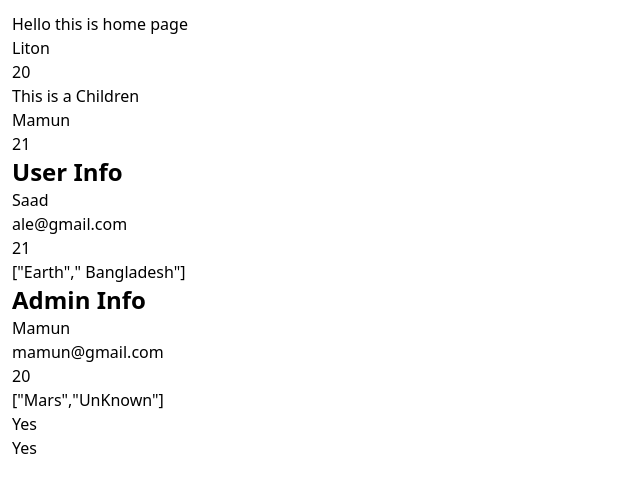
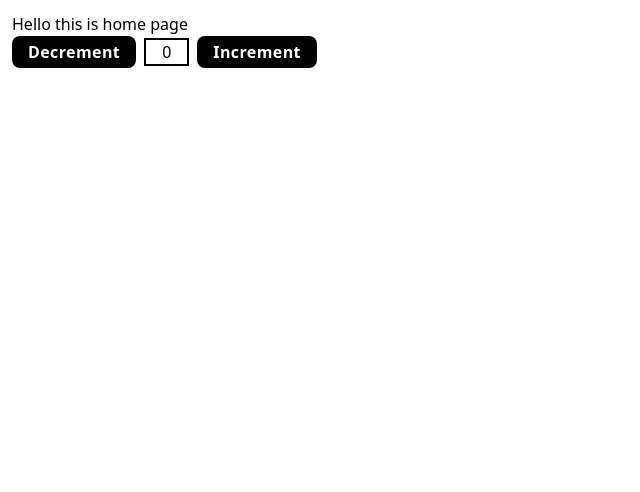
Before and after one commit to saad-mamun/Typescript-In-Next.js, a Next.js app: page / in a window 1280 px wide. Shown: the top 492 px of the page, without its empty margins (0-640 px from the left). Built offline with nearby package versions, Linux system fonts and the light colour scheme.

Commit message:
useStatebyTypescript

```diff
--- a/app/page.tsx
+++ b/app/page.tsx
@@ -1,14 +1,16 @@
-import AdminInfo from "@/components/AdminInfo";
-import MyFC from "@/components/FC";
-import MyChildren from "@/components/MyChildren";
-import User from "@/components/User";
-import UserInfo from "@/components/UserInfo";
+// import AdminInfo from "@/components/AdminInfo";
+// import MyFC from "@/components/FC";
+// import MyChildren from "@/components/MyChildren";
+// import User from "@/components/User";
+// import UserInfo from "@/components/UserInfo";
+
+import Counter from "@/components/Counter";
 
 const HomePage = () => {
   return (
     <section className="p-3">
       <h1>Hello this is home page</h1>
-      <User name="Liton" age={20} />
+      {/* <User name="Liton" age={20} />
       <MyChildren>
         <p>This is a Children</p>
       </MyChildren>
@@ -27,7 +29,9 @@ const HomePage = () => {
         location={["Mars", "UnKnown"]}
         admin="Yes"
         employer="Yes"
-      />
+      /> */}
+
+      <Counter/>
     </section>
   );
 };
--- a/app/users/[id]/page.tsx
+++ b/app/users/[id]/page.tsx
@@ -1,6 +1,3 @@
-
-
-
 
 type UserShape = {
     params:{
--- /dev/null
+++ b/components/Counter.tsx
@@ -0,0 +1,43 @@
+"use client"
+
+import { useState } from "react"
+
+
+
+
+
+const Counter = () => {
+
+    const [count, setCount] = useState<number>(0);
+
+    const increment = ()=>{
+        setCount(count + 1)
+    }
+    const decrement = ()=>{
+        setCount(count - 1)
+    }
+
+  return (
+    <div>
+      <div className="flex flex-row items-center gap-2">
+        <button
+          type="button"
+          onClick={decrement}
+          className="bg-black px-4 py-1 rounded-lg text-white font-bold tracking-wide"
+        >
+          Decrement
+        </button>
+        <h1 className="border-2 px-4">{count}</h1>
+        <button
+          type="button"
+          onClick={increment}
+          className="bg-black px-4 py-1 rounded-lg text-white font-bold tracking-wide"
+        >
+          Increment
+        </button>
+      </div>
+    </div>
+  );
+}
+
+export default Counter
```
